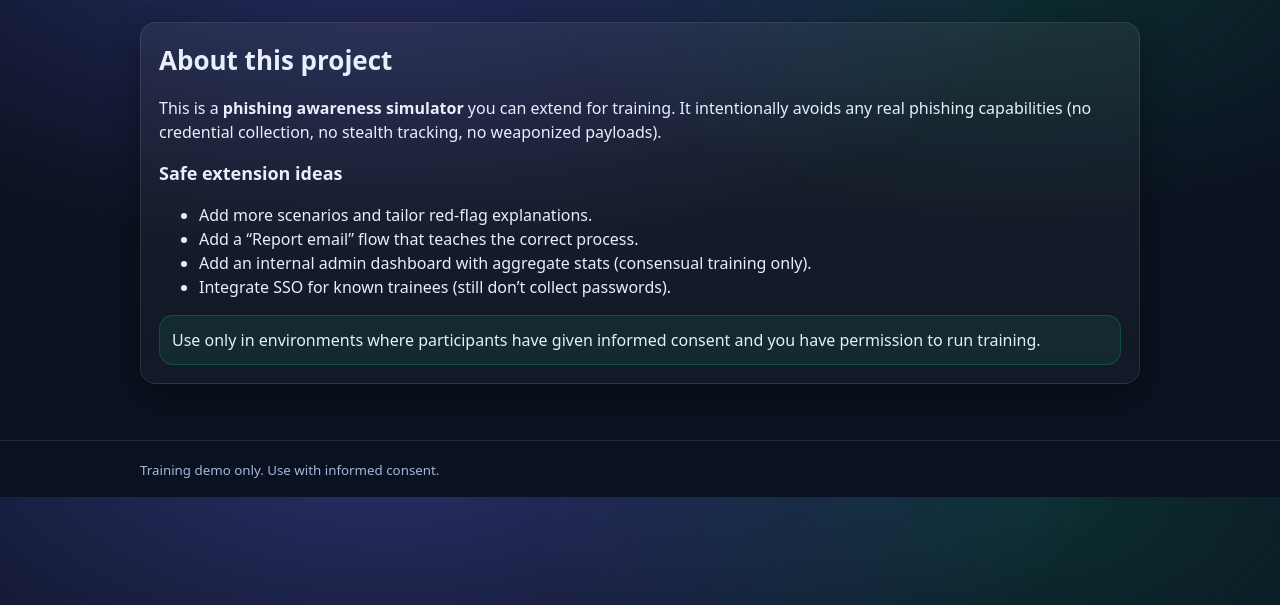
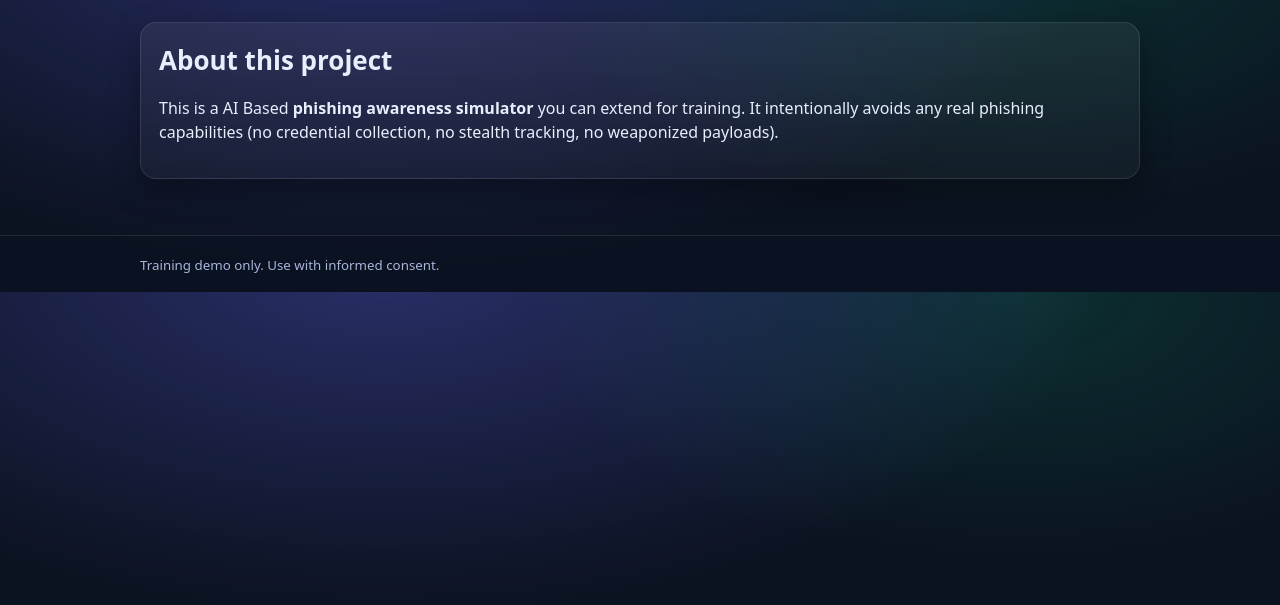
Before and after one commit to Sam5-85/ThreatLens, a Flask app: page /about in a window 1280 px wide. Shown: the part 56-661 px from the top of the page. Run offline with Flask 3, Linux system fonts and the light colour scheme.

Commit message:
Revise about section for phishing simulator
Updated project description to emphasize AI integration and removed safe extension ideas and consent reminder.

```diff
--- a/phishing_awareness_flask_render/templates/about.html
+++ b/phishing_awareness_flask_render/templates/about.html
@@ -3,20 +3,9 @@
   <section class="card">
     <h1>About this project</h1>
     <p>
-      This is a <strong>phishing awareness simulator</strong> you can extend for training.
+      This is a AI Based <strong>phishing awareness simulator</strong> you can extend for training.
       It intentionally avoids any real phishing capabilities (no credential collection, no stealth tracking, no weaponized payloads).
     </p>
 
-    <h2>Safe extension ideas</h2>
-    <ul>
-      <li>Add more scenarios and tailor red-flag explanations.</li>
-      <li>Add a “Report email” flow that teaches the correct process.</li>
-      <li>Add an internal admin dashboard with aggregate stats (consensual training only).</li>
-      <li>Integrate SSO for known trainees (still don’t collect passwords).</li>
-    </ul>
-
-    <div class="callout">
-      Use only in environments where participants have given informed consent and you have permission to run training.
-    </div>
   </section>
 {% endblock %}
```
